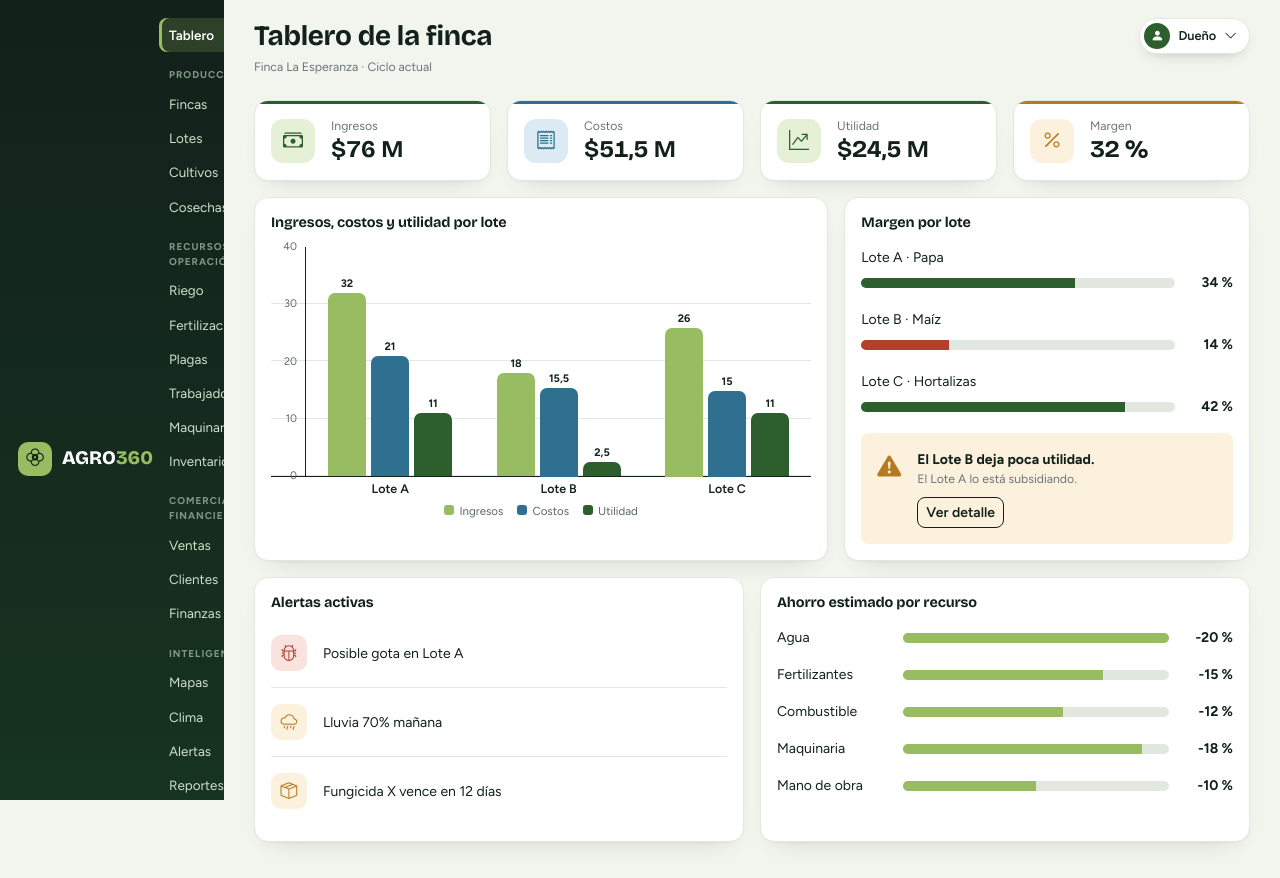
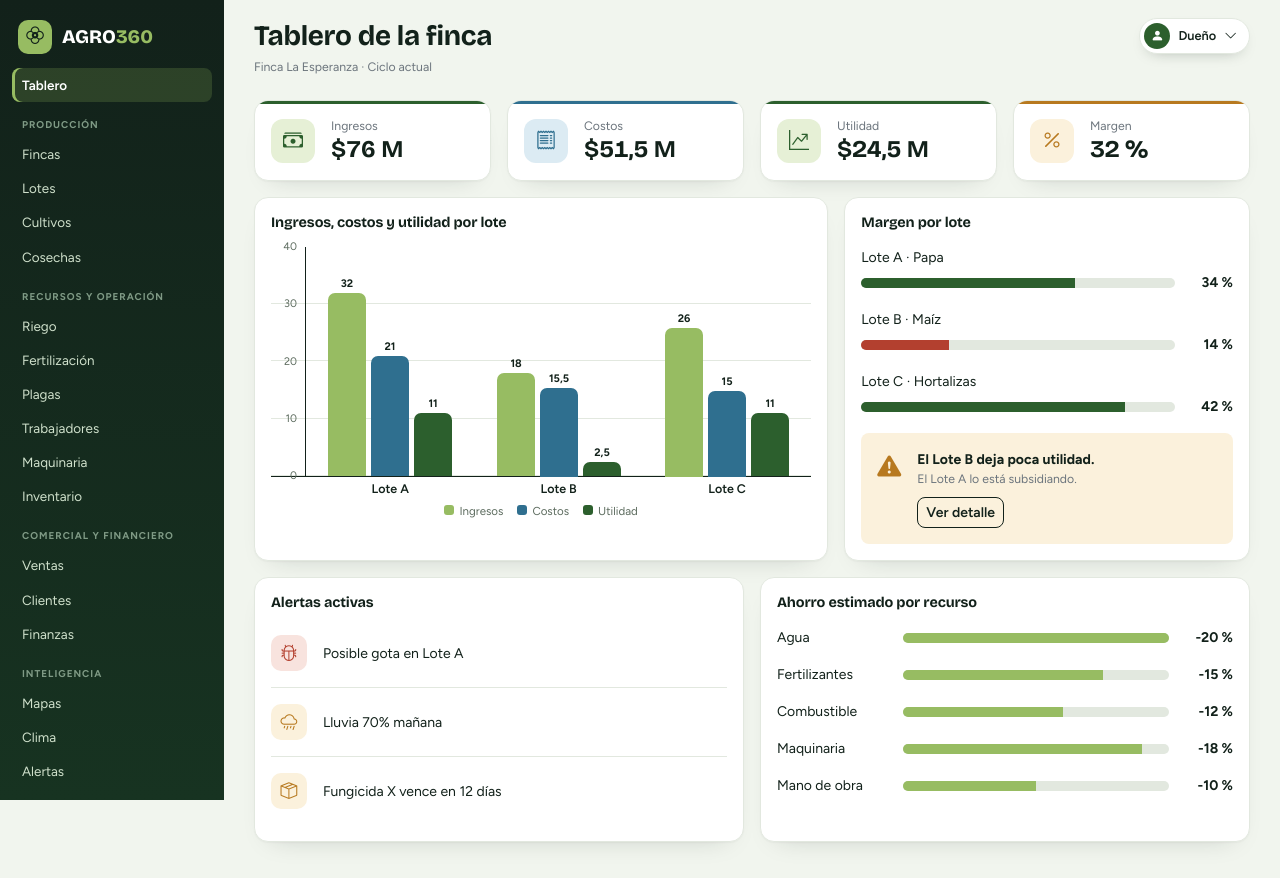
Before and after one commit to FelipeUCC898/Agro360-proyecto-electiva, an Angular app: page /tablero in a window 1280 px wide. Built offline with nearby package versions, Linux system fonts and the light colour scheme.

Commit message:
estilos de la barra superior y del panel del menú

```diff
--- a/src/app/layout/web-layout/web-layout.css
+++ b/src/app/layout/web-layout/web-layout.css
@@ -4,19 +4,61 @@
   min-height: 100vh;
 }
 
+/* Columna del menú: sin espacio en pantallas pequeñas y fija en grandes */
+.columna-menu { display: contents; }
+
 .sidebar {
-  position: sticky;
-  top: 0;
-  height: 100vh;
-  overflow-y: auto;
+  --bs-offcanvas-width: 280px;
+  height: 100%;
   display: flex;
   flex-direction: column;
-  padding: 18px 12px;
   color: #cfe0cb;
   background: linear-gradient(180deg, #12211a 0%, #173321 100%);
 }
 
+.sidebar .offcanvas-header {
+  padding: 14px 16px 4px;
+}
+
+.cuerpo-menu {
+  flex: 1 1 auto;
+  min-height: 0;
+  display: flex;
+  flex-direction: column;
+  padding: 18px 12px;
+  overflow-y: auto;
+  scrollbar-width: thin;
+  scrollbar-color: rgba(255, 255, 255, 0.25) transparent;
+}
+
 .menu { flex: 1; }
+
+/* Barra superior con el botón de hamburguesa */
+.barra-movil {
+  position: sticky;
+  top: 0;
+  z-index: 1020;
+  display: flex;
+  align-items: center;
+  gap: 12px;
+  padding: 10px 14px;
+  background: linear-gradient(135deg, #12211a 0%, #173321 100%);
+  box-shadow: 0 8px 18px -12px rgba(18, 33, 26, 0.7);
+}
+.barra-movil .brand { padding: 0; }
+.btn-hamburguesa {
+  display: grid;
+  place-items: center;
+  width: 42px;
+  height: 42px;
+  border: 1px solid rgba(255, 255, 255, 0.28);
+  border-radius: 10px;
+  background: transparent;
+  color: #fff;
+  font-size: 1.5rem;
+  line-height: 1;
+}
+.btn-hamburguesa:hover { background: rgba(255, 255, 255, 0.08); }
 
 .brand {
   display: flex;
@@ -143,9 +185,17 @@ nav .finca-chip { margin-top: 18px; }
   font-size: 0.8rem;
 }
 
+@media (min-width: 992px) {
+  .columna-menu {
+    display: block;
+    position: sticky;
+    top: 0;
+    height: 100vh;
+  }
+}
+
 @media (max-width: 991.98px) {
   .app-shell { grid-template-columns: minmax(0, 1fr); }
-  .sidebar { position: static; height: auto; padding: 12px 14px; }
   .contenido { padding: 16px; }
   .chip-usuario { display: none; }
 }
```
